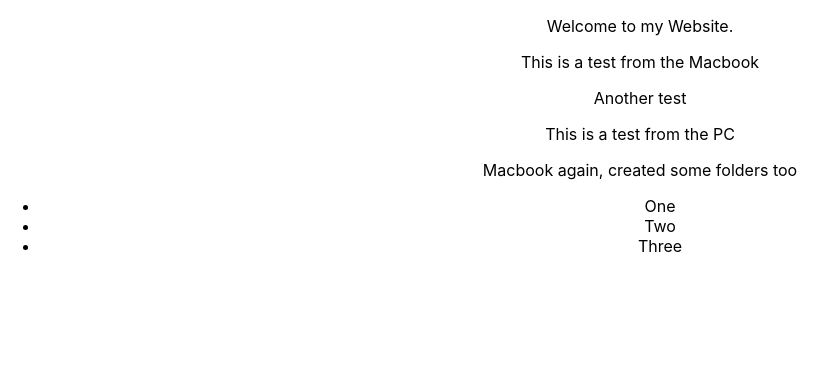
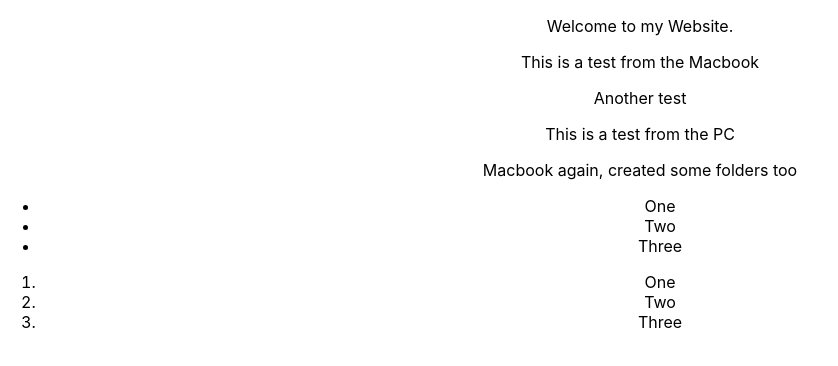
Before and after one commit to RMenjivar0204/raul-portfolio-website, a React (Create React App) app: page / in a window 1280 px wide. Shown: the top 366 px of the page, without its empty margins (0-838 px from the left). Built offline with nearby package versions, Linux system fonts and the light colour scheme.

Commit message:
Added an ordered list to App.js

```diff
--- a/src/App.js
+++ b/src/App.js
@@ -14,6 +14,11 @@ function App() {
         <li>Two</li>
         <li>Three</li>
       </ul>
+      <ol>
+        <li>One</li>
+        <li>Two</li>
+        <li>Three</li>
+      </ol>
     </div>
   );
 }
```
